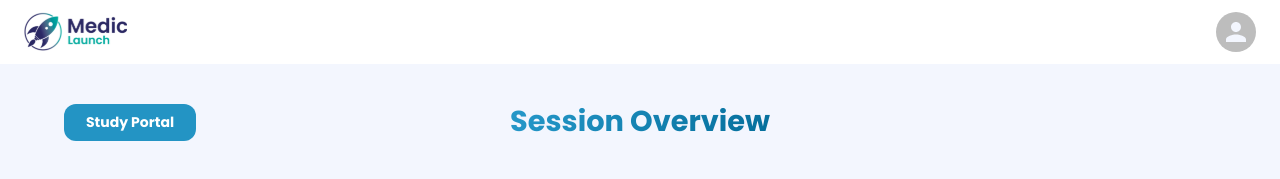
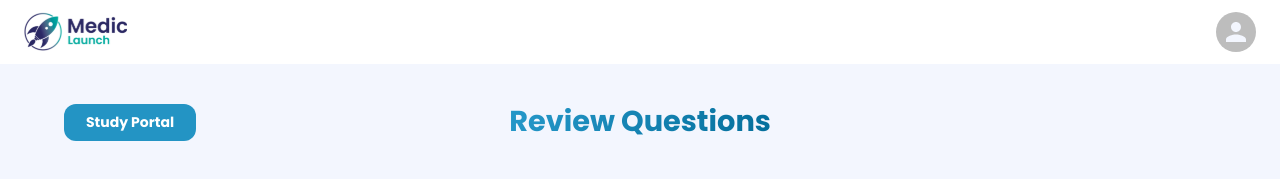
Before and after one commit to Medic-Launch-Dev/MedicLaunchFrontend, a React (Create React App) app: page /review-session in a window 1280 px wide. Shown: the top 179 px of the page. Built offline with nearby package versions, Linux system fonts and the light colour scheme; what @tiptap/extension-subscript, @tiptap/extension-superscript would draw is missing.

Commit message:
Change title from session overview to review questions in reviewsessions page

```diff
--- a/src/pages/ReviewSession.tsx
+++ b/src/pages/ReviewSession.tsx
@@ -24,7 +24,7 @@ export default function ReviewSession() {
           Study Portal
         </LinkButton>
         <Typography variant="h1" sx={primaryGradientText} align="center">
-          Session Overview
+          Review Questions
         </Typography>
         <LinkButton to="/" sx={{ visibility: "hidden" }}>
           Study Portal
```
